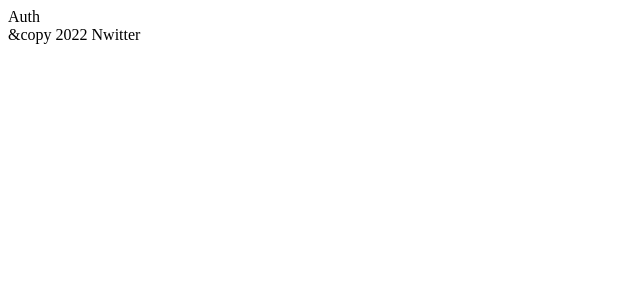
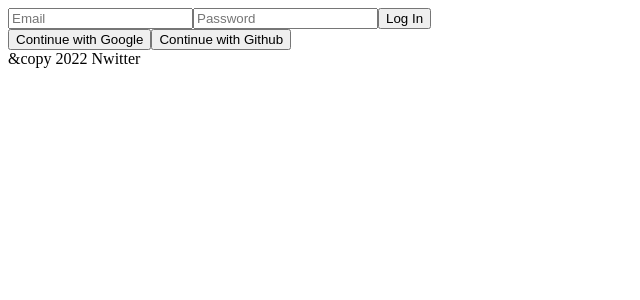
Before and after one commit to raincoat-cc/nwitter, a React (Create React App) app: page / in a window 1280 px wide. Shown: the top 300 px of the page, without its empty margins (0-640 px from the left). Built offline with nearby package versions, Linux system fonts and the light colour scheme; no server answers.

Commit message:
2.1 Login Form part One

```diff
--- a/src/routes/Auth.js
+++ b/src/routes/Auth.js
@@ -1,3 +1,43 @@
-import React from "react";
-const Auth = () => <span>Auth</span>;
+import React, { useState } from "react";
+const Auth = () => {
+  const [form, setForm] = useState({ email: "", password: "" });
+
+  const onChange = ({ target: { name, value } }) => {
+    setForm({ ...form, [name]: value });
+  };
+
+  const onSubmit = event => {
+    event.preventDefault();
+    console.log(form.email);
+    console.log(form.password);
+  };
+
+  return (
+    <div>
+      <form onSubmit={onSubmit}>
+        <input
+          name="email"
+          type="email"
+          placeholder="Email"
+          required
+          value={form.email}
+          onChange={onChange}
+        />
+        <input
+          name="password"
+          type="password"
+          placeholder="Password"
+          required
+          value={form.password}
+          onChange={onChange}
+        />
+        <input type="submit" value="Log In" />
+      </form>
+      <div>
+        <button>Continue with Google</button>
+        <button>Continue with Github</button>
+      </div>
+    </div>
+  );
+};
 export default Auth;
```
